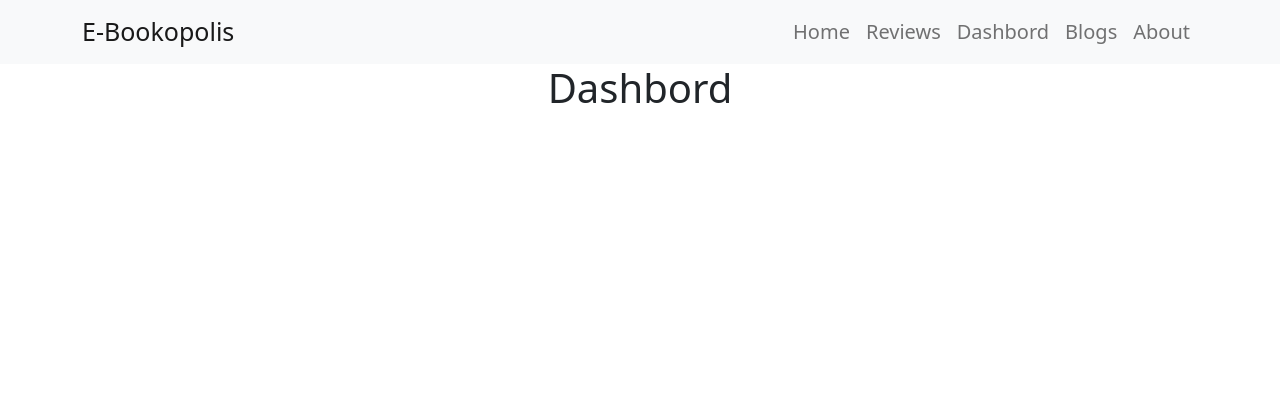
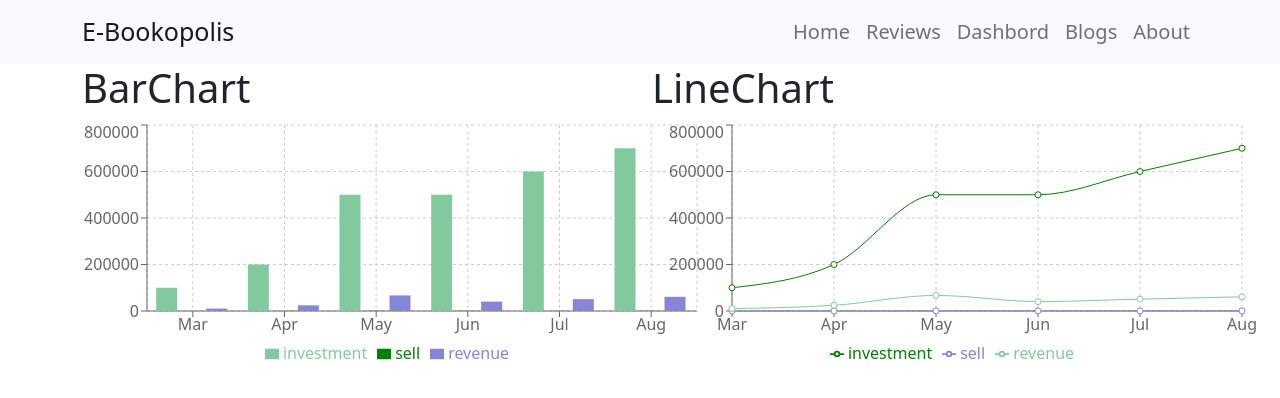
Before and after one commit to abubakarsiddique10/E-bookopolis, a React (Create React App) app: page /dashbord in a window 1280 px wide. Shown: the top 398 px of the page. Built offline with nearby package versions, Linux system fonts and the light colour scheme.

Commit message:
added chart in dashbord

```diff
--- /dev/null
+++ b/public/data.json
@@ -0,0 +1,38 @@
+[
+    {
+        "month": "Mar",
+        "investment": 100000,
+        "sell": 241,
+        "revenue": 10401
+    },
+    {
+        "month": "Apr",
+        "investment": 200000,
+        "sell": 423,
+        "revenue": 24500
+    },
+    {
+        "month": "May",
+        "investment": 500000,
+        "sell": 726,
+        "revenue": 67010
+    },
+    {
+        "month": "Jun",
+        "investment": 500000,
+        "sell": 529,
+        "revenue": 40405
+    },
+    {
+        "month": "Jul",
+        "investment": 600000,
+        "sell": 601,
+        "revenue": 50900
+    },
+    {
+        "month": "Aug",
+        "investment": 700000,
+        "sell": 670,
+        "revenue": 61000
+    }
+]
--- /dev/null
+++ b/src/components/Chart/Chart.js
@@ -0,0 +1,13 @@
+/* import React from "react";
+import { Col } from "react-bootstrap";
+const Chart = (props) => {
+    console.log(props)
+    const { month, investment, revenue, sell } = props.data;
+    return (
+        <div>
+            <Col className="border">
+                hello</Col>
+        </div>
+    )
+}
+export default Chart; */
--- a/src/components/Dashbord/Dashbord.js
+++ b/src/components/Dashbord/Dashbord.js
@@ -1,8 +1,49 @@
-import React from "react";
+import React, { useEffect, useState } from "react";
+import { Col, Container, Row } from "react-bootstrap";
+import { Bar, BarChart, CartesianGrid, Legend, XAxis, YAxis, Tooltip, PieChart, Pie, LineChart, Line } from "recharts";
+import Chart from "../Chart/Chart";
 const Dashbord = () => {
+    const [data, setData] = useState([]);
+    useEffect(() => {
+        fetch('data.json')
+            .then(res => res.json())
+            .then(data => setData(data))
+    }, []);
+    console.log(data)
     return (
         <div>
-            <h1>Dashbord</h1>
+            <Container>
+                <Row xs={1} md={1} lg={2} className="g-4">
+                    <Col>
+                        <h1 className="text-start mb-2">BarChart</h1>
+                        <BarChart width={620} height={250} data={data}>
+                            <CartesianGrid strokeDasharray="3 3" />
+                            <Tooltip />
+                            <XAxis dataKey={"month"}></XAxis>
+                            <YAxis />
+                            <Legend />
+                            <Bar dataKey="investment" fill="#82ca9d" />
+                            <Bar dataKey="sell" fill="green" />
+                            <Bar dataKey="revenue" fill="#8884d8" />
+                        </BarChart>
+                    </Col>
+                    <Col>
+                        <h1 className="text-start mb-2">LineChart</h1>
+                        <LineChart width={620} height={250} data={data}
+                            margin={{ top: 5, right: 30, left: 20, bottom: 5 }}>
+                            <CartesianGrid strokeDasharray="3 3" />
+                            <XAxis dataKey="month" />
+                            <YAxis />
+                            <Tooltip />
+                            <Legend />
+                            <Line type="monotone" dataKey="investment" stroke="green" />
+                            <Line type="monotone" dataKey="sell" stroke="#8884d5" />
+                            <Line type="monotone" dataKey="revenue" stroke="#82ca9d" />
+                        </LineChart>
+                    </Col>
+                </Row>
+            </Container>
+
         </div>
     )
 }
```
